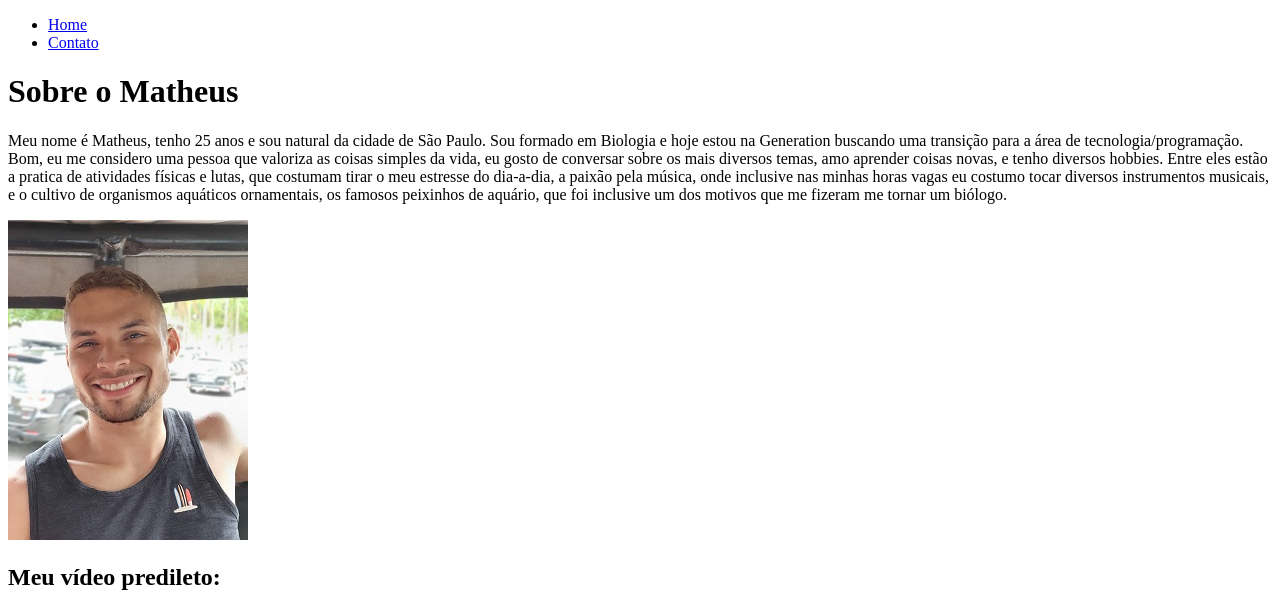
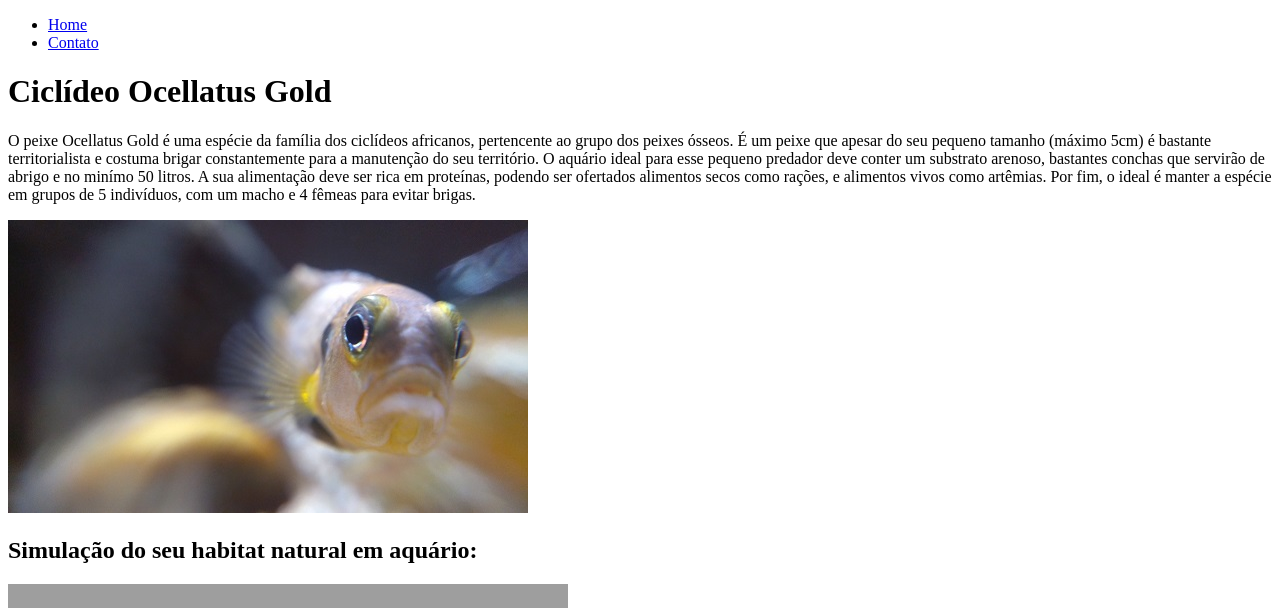
Before and after one commit to MatheusVSOliveira/fundamentos-web, a plain HTML site: page index.html in a window 1280 px wide. Shown: the top 608 px of the page. Drawn offline with Linux system fonts and the light colour scheme; grey boxes are pictures that could not be loaded.

Commit message:
Introdução a linguagem HTML

```diff
--- a/index.html
+++ b/index.html
@@ -4,7 +4,7 @@
     <meta charset="UTF-8">
     <meta http-equiv="X-UA-Compatible" content="IE=edge">
     <meta name="viewport" content="width=device-width, initial-scale=1.0">
-    <title>Meu Perfil</title>
+    <title>Peixes Africanos</title>
 </head>
 <body>
     <ul>
@@ -15,18 +15,18 @@
             <a href="contato.html"> Contato </a>
         </li>
     </ul>
-    <h1>Sobre o Matheus</h1>
+    <h1>Ciclídeo Ocellatus Gold</h1>
 
     <p>
-        Meu nome é Matheus, tenho 25 anos e sou natural da cidade de São Paulo. Sou formado em Biologia e hoje estou na Generation buscando uma transição para a área de tecnologia/programação.
-        Bom, eu me considero uma pessoa que valoriza as coisas simples da vida, eu gosto de conversar sobre os mais diversos temas, amo aprender coisas novas, e tenho diversos hobbies.
-        Entre eles estão a pratica de atividades físicas e lutas, que costumam tirar o meu estresse do dia-a-dia, a paixão pela música, onde inclusive nas minhas horas vagas eu costumo tocar diversos instrumentos musicais,
-        e o cultivo de organismos aquáticos ornamentais, os famosos peixinhos de aquário, que foi inclusive um dos motivos que me fizeram me tornar um biólogo.
+        O peixe Ocellatus Gold é uma espécie da família dos ciclídeos africanos, pertencente ao grupo dos peixes ósseos. É um peixe que apesar do seu pequeno tamanho (máximo 5cm)
+        é bastante territorialista e costuma brigar constantemente para a manutenção do seu território. O aquário ideal para esse pequeno predador deve conter um substrato arenoso,
+        bastantes conchas que servirão de abrigo e no minímo 50 litros. A sua alimentação deve ser rica em proteínas, podendo ser ofertados alimentos secos como rações, e alimentos vivos como artêmias.
+        Por fim, o ideal é manter a espécie em grupos de 5 indivíduos, com um macho e 4 fêmeas para evitar brigas.
     </p>
 
-    <img src="assets/img/Foto de rosto.jpg" alt="Foto do autor do conteúdo">
+    <img src="assets/img/Peixe_OcellatusGold.jpg" alt="Foto do autor do conteúdo">
 
-    <h2>Meu vídeo predileto:</h2>
+    <h2>Simulação do seu habitat natural em aquário:</h2>
 
     <iframe width="560"
     height="315"
```
Also changed, not shown: contato.html (+1 -1 lines), assets/img/Foto de rosto.jpg (deleted), assets/img/Peixe_OcellatusGold.jpg (added).
